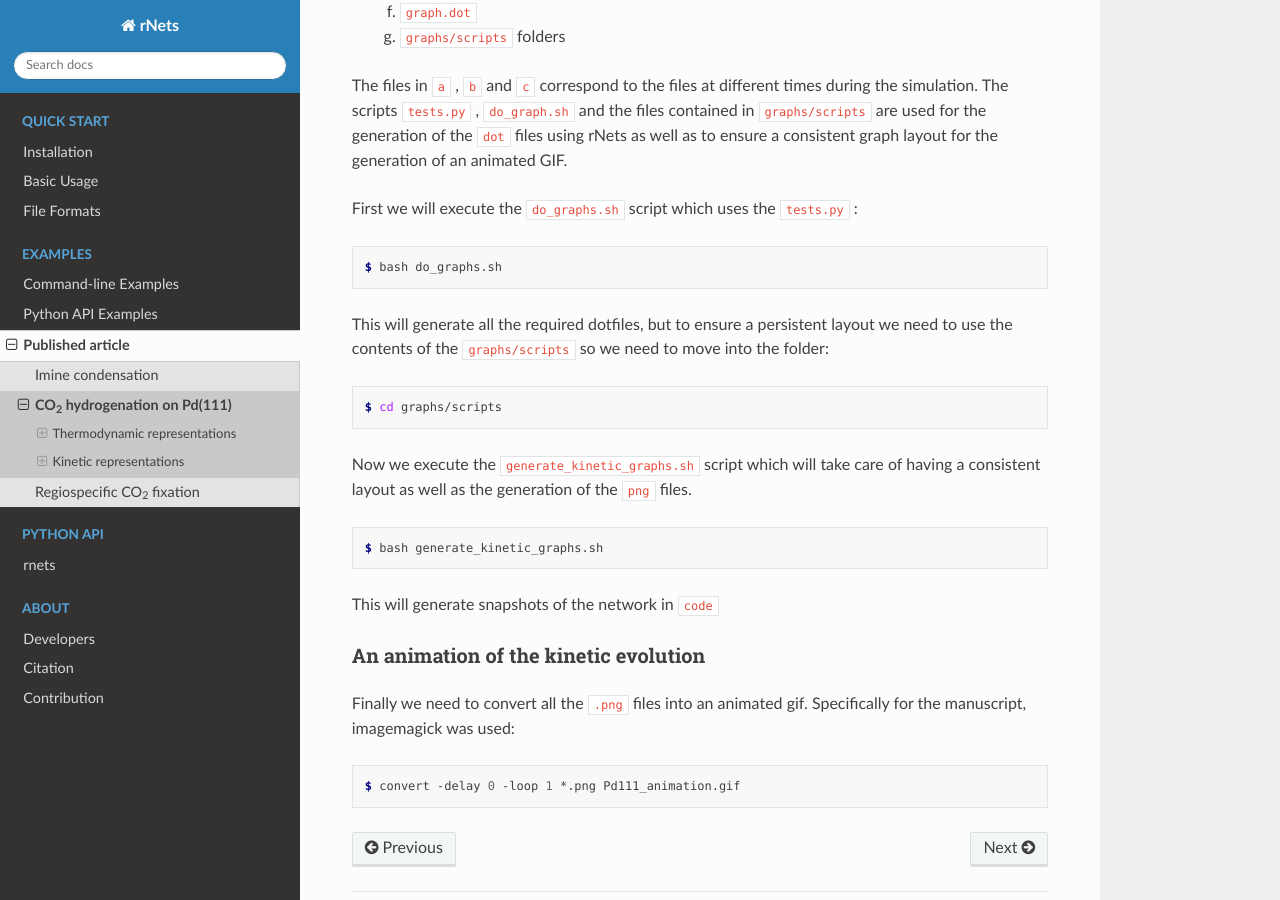
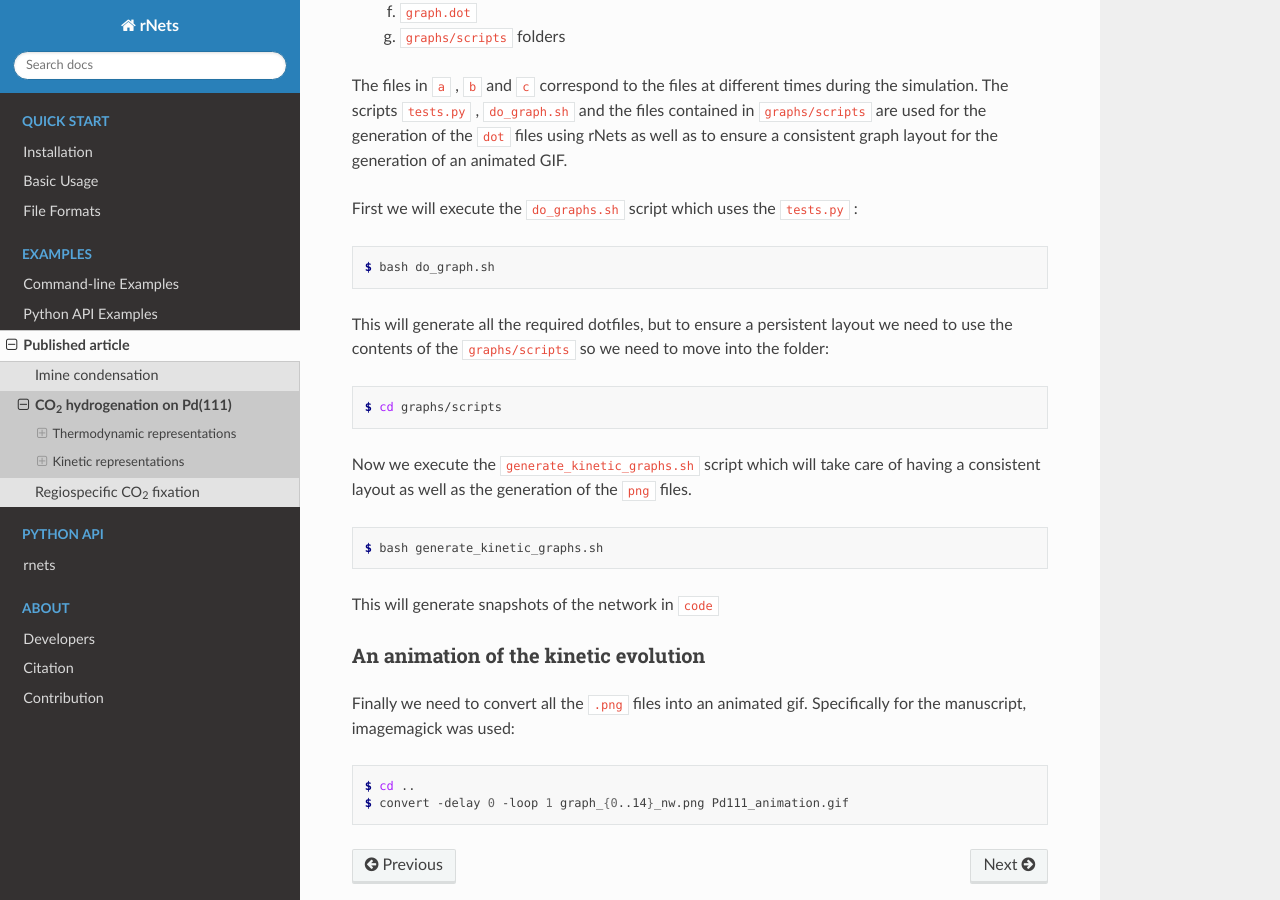
Before and after one commit to spgarcica/rNets, a Sphinx documentation site: the page built from sphinx/source/examples/published_article/CO2_Pd.rst, in a window 1280 px wide and 900 px high, scrolled down 1799 px. Built offline with Sphinx 7.4.7 and the Read the Docs theme 2.0.0, drawn with Linux system fonts in a browser that asks for light colours.

Commit message:
Doc: Fixed Typos

```diff
--- a/sphinx/source/examples/published_article/CO2_Pd.rst
+++ b/sphinx/source/examples/published_article/CO2_Pd.rst
@@ -100,7 +100,7 @@ First we will execute the :code:`do_graphs.sh` script which uses the
 
 .. code:: shell-session
 
-   $ bash do_graphs.sh
+   $ bash do_graph.sh
 
 This will generate all the required dotfiles, but to ensure a persistent layout
 we need to use the contents of the :code:`graphs/scripts` so we need to move
@@ -128,4 +128,5 @@ Specifically for the manuscript, imagemagick was used:
 
 .. code:: shell-session
 
-   $ convert -delay 0 -loop 1 *.png Pd111_animation.gif
+   $ cd ..
+   $ convert -delay 0 -loop 1 graph_{0..14}_nw.png Pd111_animation.gif
```
